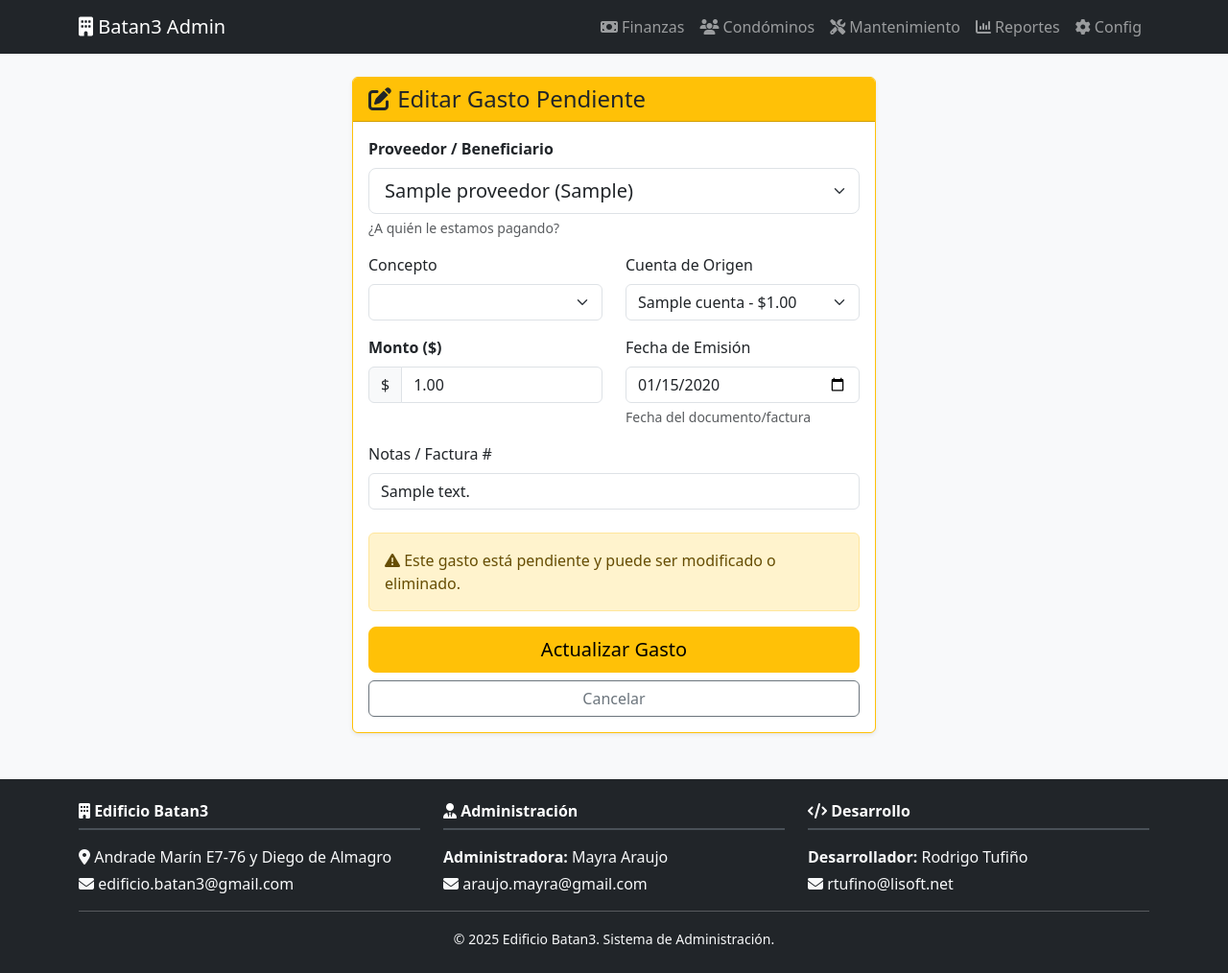
After one commit to rtufino/batan3, a Flask app: page /finanzas/gasto/editar/1 in a window 1280 px wide. The commit adds this page. Shown: the whole page at 96% size. Run offline with Flask 3, Linux system fonts and the light colour scheme; tables that the repository leaves empty hold one stand-in row (values such as "Sample post"); lists and menus that the app fills with data are empty; some libraries are stand-ins or nearby versions.

Commit message:
Editar y elimnar gastos en finanzas

```diff
--- a/app/forms.py
+++ b/app/forms.py
@@ -245,3 +245,15 @@ class ParametroForm(FlaskForm):
         (False, 'No')
     ], coerce=lambda x: str(x) == 'True', default=True)
     submit = SubmitField('Guardar Parámetro')
+
+class EditarGastoForm(FlaskForm):
+    """Formulario para editar un gasto pendiente"""
+    proveedor_id = SelectField('Proveedor / Beneficiario', validators=[DataRequired()], coerce=int)
+    rubro_id = SelectField('Concepto (Rubro)', validators=[DataRequired()], coerce=int)
+    cuenta_id = SelectField('Cuenta de Origen', validators=[DataRequired()], coerce=int)
+
+    monto = DecimalField('Monto ($)', validators=[DataRequired(), NumberRange(min=0.01)], places=2)
+    fecha_emision = DateField('Fecha de Emisión', validators=[DataRequired()], format='%Y-%m-%d')
+    descripcion = StringField('Detalle / Notas', validators=[Optional()])
+
+    submit = SubmitField('Actualizar Gasto')
--- a/app/routes/finanzas.py
+++ b/app/routes/finanzas.py
@@ -1,7 +1,7 @@
 from flask import Blueprint, render_template, redirect, url_for, flash, make_response, request
 from app.extensions import db
 from app.models import Movimiento, Departamento, Rubro, Cuenta, Proveedor
-from app.forms import ConfirmarPagoForm, GastoForm, TransferenciaForm
+from app.forms import ConfirmarPagoForm, GastoForm, TransferenciaForm, EditarGastoForm
 from app.utils import generar_pdf_recibo
 from datetime import datetime
 from sqlalchemy import func, extract
@@ -291,7 +291,72 @@ def reportes():
     ).group_by(Departamento.numero).order_by(func.sum(Movimiento.monto).desc()).limit(5).all()
 
     return render_template('finanzas/reportes.html',
-                           labels_gastos=labels_gastos,
-                           values_gastos=values_gastos,
-                           morosidad=morosidad,
-                           mes_anio=hoy.strftime('%m / %Y'))
+                            labels_gastos=labels_gastos,
+                            values_gastos=values_gastos,
+                            morosidad=morosidad,
+                            mes_anio=hoy.strftime('%m / %Y'))
+
+@finanzas_bp.route('/gasto/editar/<int:id>', methods=['GET', 'POST'])
+def editar_gasto(id):
+    """Editar un gasto pendiente"""
+    movimiento = Movimiento.query.get_or_404(id)
+
+    # Solo se pueden editar gastos pendientes
+    if movimiento.estado != 'PENDIENTE':
+        flash('Solo se pueden editar gastos pendientes.', 'warning')
+        return redirect(url_for('finanzas.historial'))
+
+    form = EditarGastoForm()
+
+    # Cargar opciones de selección
+    form.proveedor_id.choices = [(p.id, f"{p.nombre} ({p.categoria})") for p in Proveedor.query.all()]
+    form.rubro_id.choices = [(r.id, r.nombre) for r in Rubro.query.filter_by(tipo='EGRESO').all()]
+    form.cuenta_id.choices = [(c.id, f"{c.nombre} - ${c.saldo:.2f}") for c in Cuenta.query.all()]
+
+    if form.validate_on_submit():
+        try:
+            # Actualizar campos del movimiento
+            movimiento.proveedor_id = form.proveedor_id.data
+            movimiento.rubro_id = form.rubro_id.data
+            movimiento.cuenta_id = form.cuenta_id.data
+            movimiento.monto = form.monto.data
+            movimiento.fecha_emision = datetime.combine(form.fecha_emision.data, datetime.min.time())
+            movimiento.descripcion = form.descripcion.data
+
+            db.session.commit()
+            flash('Gasto actualizado exitosamente.', 'success')
+            return redirect(url_for('finanzas.historial'))
+        except Exception as e:
+            db.session.rollback()
+            flash(f'Error al actualizar el gasto: {str(e)}', 'danger')
+
+    # Cargar datos iniciales del movimiento
+    if request.method == 'GET':
+        form.proveedor_id.data = movimiento.proveedor_id
+        form.rubro_id.data = movimiento.rubro_id
+        form.cuenta_id.data = movimiento.cuenta_id
+        form.monto.data = movimiento.monto
+        form.fecha_emision.data = movimiento.fecha_emision.date()
+        form.descripcion.data = movimiento.descripcion
+
+    return render_template('finanzas/editar_gasto.html', form=form, movimiento=movimiento)
+
+@finanzas_bp.route('/gasto/eliminar/<int:id>', methods=['POST'])
+def eliminar_gasto(id):
+    """Eliminar un gasto pendiente"""
+    movimiento = Movimiento.query.get_or_404(id)
+
+    # Solo se pueden eliminar gastos pendientes
+    if movimiento.estado != 'PENDIENTE':
+        flash('Solo se pueden eliminar gastos pendientes.', 'warning')
+        return redirect(url_for('finanzas.historial'))
+
+    try:
+        db.session.delete(movimiento)
+        db.session.commit()
+        flash('Gasto eliminado exitosamente.', 'success')
+    except Exception as e:
+        db.session.rollback()
+        flash(f'Error al eliminar el gasto: {str(e)}', 'danger')
+
+    return redirect(url_for('finanzas.historial'))
--- /dev/null
+++ b/app/templates/finanzas/editar_gasto.html
@@ -0,0 +1,67 @@
+{% extends "base.html" %}
+
+{% block title %}Editar Gasto Pendiente{% endblock %}
+
+{% block content %}
+<div class="row justify-content-center">
+    <div class="col-md-8 col-lg-6">
+        <div class="card shadow-sm border-warning">
+            <div class="card-header bg-warning text-dark">
+                <h4 class="mb-0"><i class="fa-solid fa-edit"></i> Editar Gasto Pendiente</h4>
+            </div>
+            <div class="card-body">
+                <form method="POST">
+                    {{ form.hidden_tag() }}
+
+                    <div class="mb-3">
+                        <label class="form-label fw-bold">Proveedor / Beneficiario</label>
+                        {{ form.proveedor_id(class="form-select form-select-lg") }}
+                        <div class="form-text">¿A quién le estamos pagando?</div>
+                    </div>
+
+                    <div class="row">
+                        <div class="col-md-6 mb-3">
+                            <label class="form-label">Concepto</label>
+                            {{ form.rubro_id(class="form-select") }}
+                        </div>
+                        <div class="col-md-6 mb-3">
+                            <label class="form-label">Cuenta de Origen</label>
+                            {{ form.cuenta_id(class="form-select") }}
+                        </div>
+                    </div>
+
+                    <div class="row">
+                        <div class="col-md-6 mb-3">
+                            <label class="form-label fw-bold">Monto ($)</label>
+                            <div class="input-group">
+                                <span class="input-group-text">$</span>
+                                {{ form.monto(class="form-control", placeholder="0.00") }}
+                            </div>
+                        </div>
+                        <div class="col-md-6 mb-3">
+                            <label class="form-label">Fecha de Emisión</label>
+                            {{ form.fecha_emision(class="form-control", type="date") }}
+                            <div class="form-text">Fecha del documento/factura</div>
+                        </div>
+                    </div>
+
+                    <div class="mb-4">
+                        <label class="form-label">Notas / Factura #</label>
+                        {{ form.descripcion(class="form-control", placeholder="Ej: Factura #9988 por arreglos") }}
+                    </div>
+
+                    <div class="alert alert-warning">
+                        <i class="fa-solid fa-exclamation-triangle"></i>
+                        Este gasto está pendiente y puede ser modificado o eliminado.
+                    </div>
+
+                    <div class="d-grid gap-2">
+                        {{ form.submit(class="btn btn-warning btn-lg") }}
+                        <a href="{{ url_for('finanzas.historial') }}" class="btn btn-outline-secondary">Cancelar</a>
+                    </div>
+                </form>
+            </div>
+        </div>
+    </div>
+</div>
+{% endblock %}
```
Also changed, not shown: app/templates/condominos/estado_cuenta.html (+8 -8 lines), app/templates/finanzas/historial.html (+19 -6 lines).
